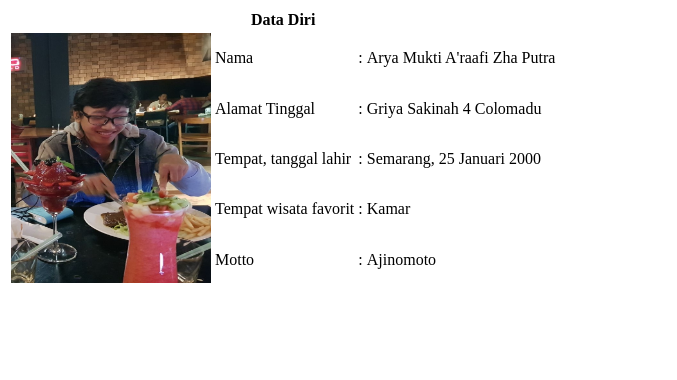
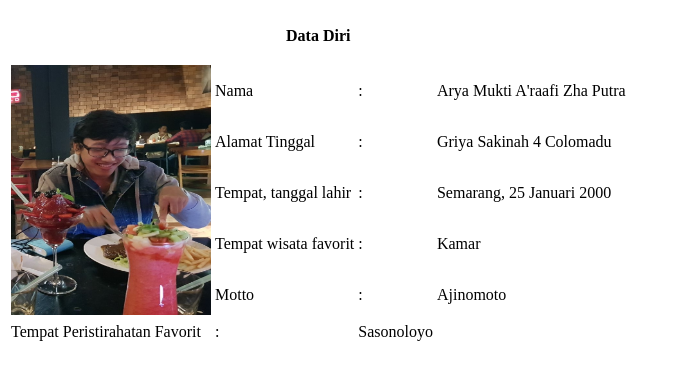
Before and after one commit to L200180151/Praktikum_Algopro, a plain HTML site: page Modul 12/L200180151/index.html in a window 1280 px wide. Shown: the whole page, without its empty margins (0-677 px from the left). Drawn offline with Linux system fonts and the light colour scheme.

Commit message:
Update index.html

```diff
--- a/Modul 12/L200180151/index.html
+++ b/Modul 12/L200180151/index.html
@@ -1,7 +1,9 @@
 <!-- Kegiatan 1 -->
-<html>
+<!DOCTYPE html>
+<html lang="en">
 	<head>
-		<title>Kegiatan 1</title>
+	    <meta charset="UTF-8">
+	    <meta name="viewport" content="width=device-width, initial-scale=1.0">
 	</head>
 	<body>
 		<table border='0'>
@@ -36,6 +38,11 @@
 				<td>:</td>
 				<td>Ajinomoto</td>
 			</tr>
+			<tr>
+				<td>Tempat Peristirahatan Favorit</td>
+				<td>:</td>
+				<td>Sasonoloyo</td>
+			</tr>
 
 	</body>
 </html>
```
